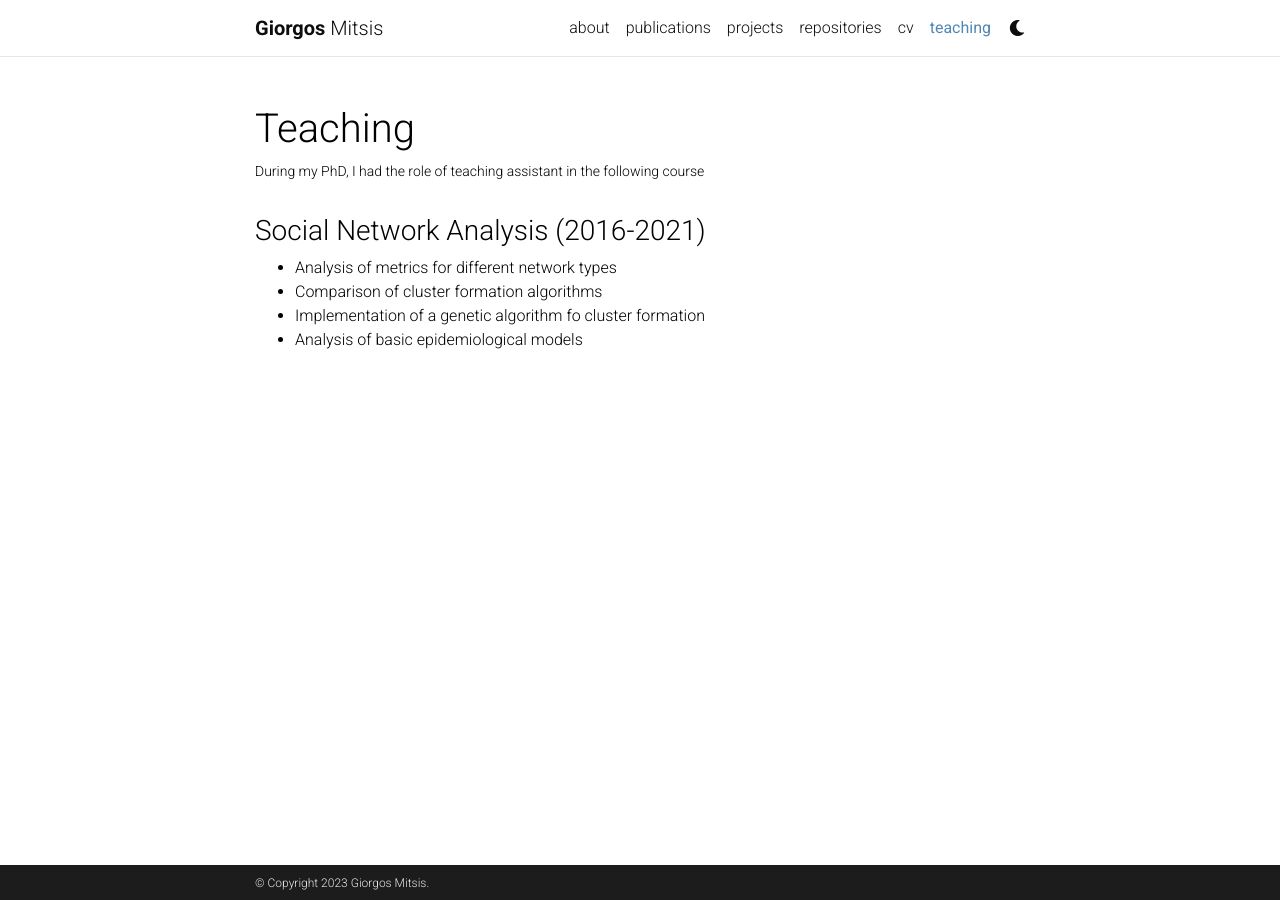
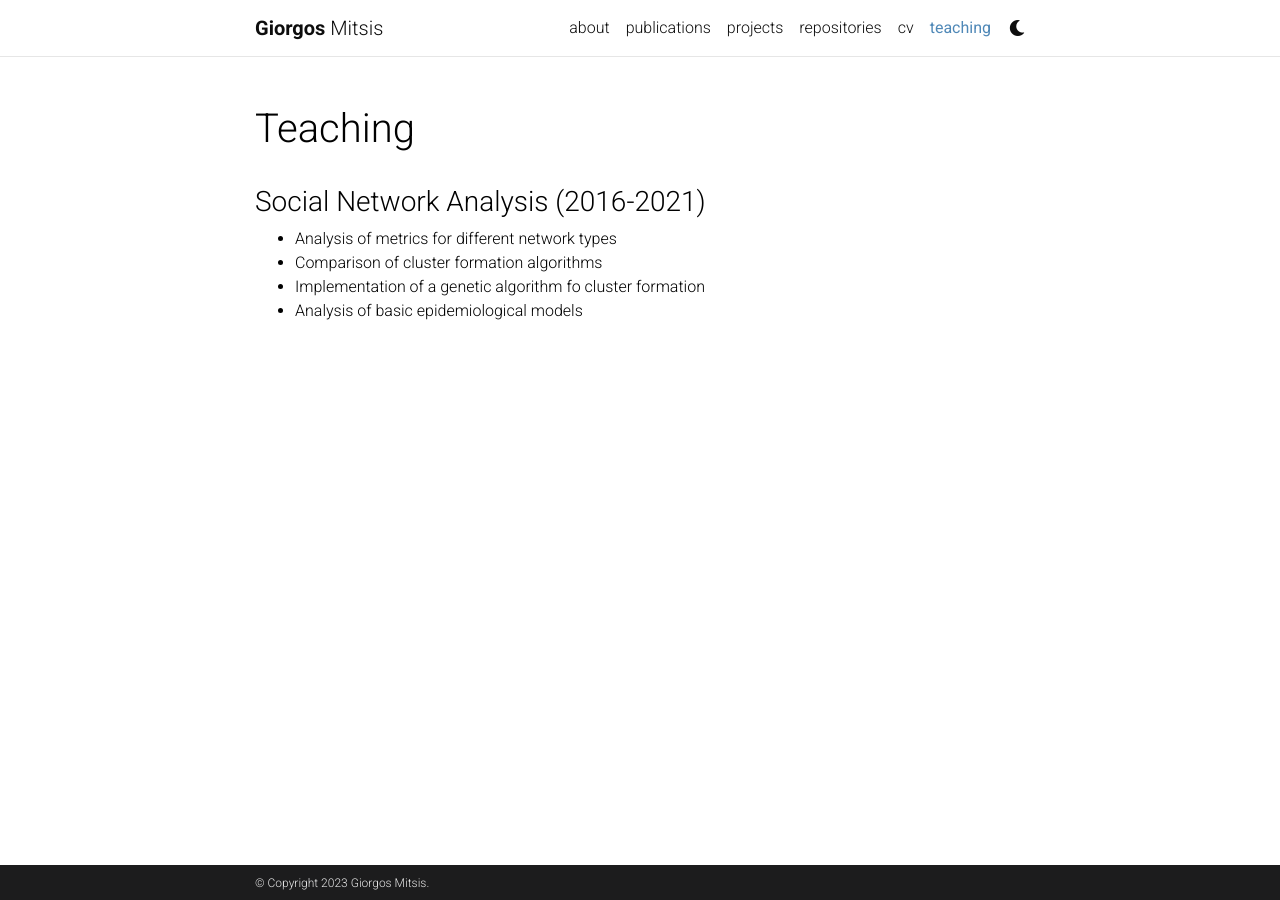
Before and after one commit to vinPopulaire/vinpopulaire.github.io, a Jekyll site: the page built from _pages/teaching.md, in a window 1280 px wide. Built offline with Jekyll 4.4.1, drawn with Linux system fonts in a browser that asks for light colours; comment, search, counter and statistics services are not loaded; a style sheet for code colours, icons or effects is not loaded.

Commit message:
Remove unnecessary descriptions

```diff
--- a/_pages/teaching.md
+++ b/_pages/teaching.md
@@ -2,7 +2,7 @@
 layout: page
 permalink: /teaching/
 title: teaching
-description: During my PhD, I had the role of teaching assistant in the following course
+description:
 nav: true
 nav_order: 5
 ---
```
Also changed, not shown: _pages/publications.md (+1 -1 lines).
